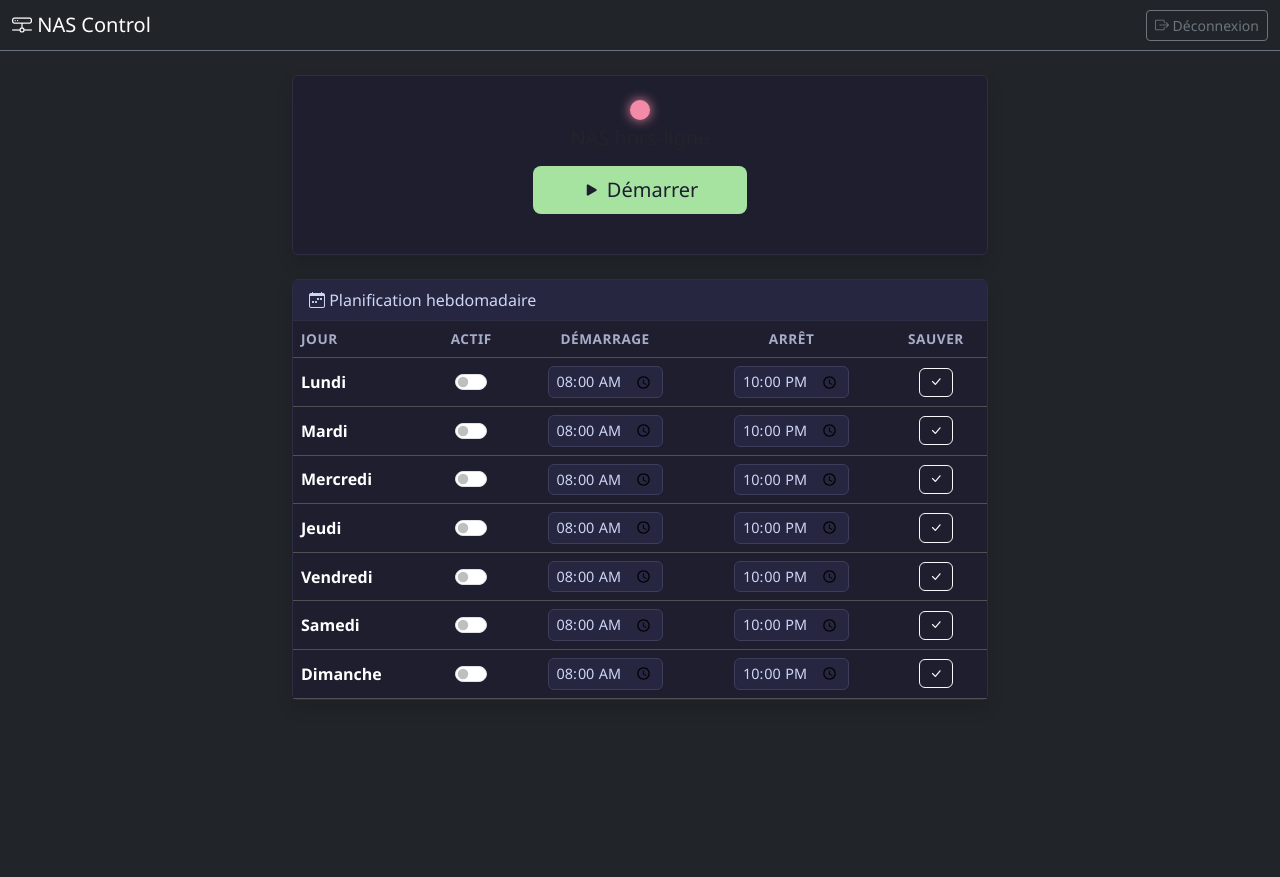
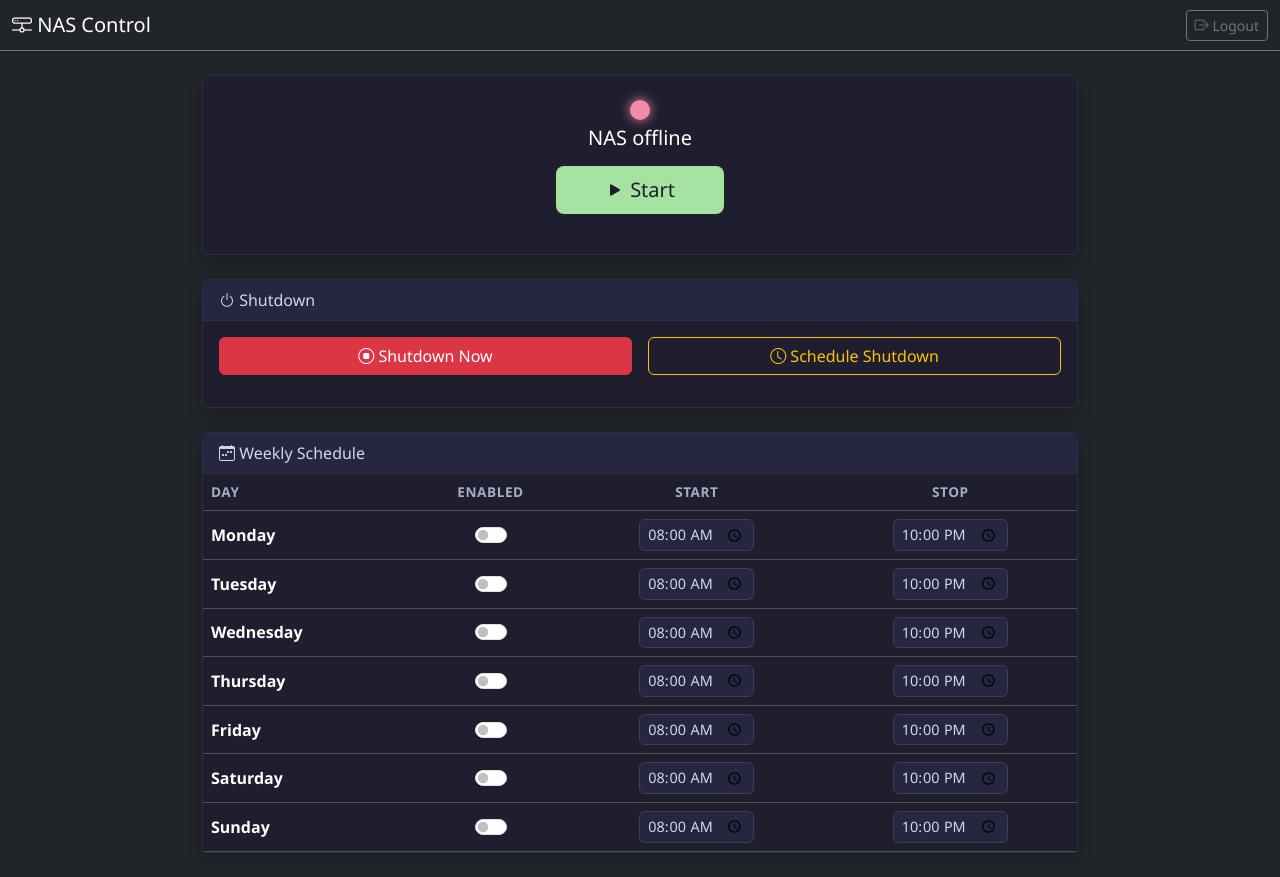
Before and after one commit to jitrack/RaspiWakeOnLan, a Flask app: page / in a window 1280 px wide. Before the commit the page ends 700 px from the top, so only its background shows below. Run offline with Flask 3, Linux system fonts and the light colour scheme; the visitor is signed in with stand-in values (Sample User, id 1); data comes from the database, SQL or seed files in the repository; data that the repository does not hold is empty.

Commit message:
add schedule temp shutdown + change some styles

```diff
--- a/app.py
+++ b/app.py
@@ -1,5 +1,6 @@
 import logging
 from functools import wraps
+from datetime import datetime, timedelta
 
 from flask import (
     Flask,
@@ -12,9 +13,16 @@ from flask import (
 )
 
 from config import ADMIN_PASSWORD, ADMIN_USERNAME, SECRET_KEY
-from database import get_schedules, init_db, update_schedule
+from database import (
+    get_schedules,
+    init_db,
+    update_schedule,
+    add_scheduled_shutdown,
+    get_pending_shutdowns,
+    delete_scheduled_shutdown,
+)
 from nas_controller import is_nas_online, shutdown_nas, wake_nas
-from scheduler import init_scheduler, reload_schedules
+from scheduler import init_scheduler, reload_schedules, reload_one_time_shutdowns
 
 # ── Logging ──────────────────────────────────────────────────
 logging.basicConfig(
@@ -50,7 +58,7 @@ def login():
         if username == ADMIN_USERNAME and password == ADMIN_PASSWORD:
             session['logged_in'] = True
             return redirect(url_for('dashboard'))
-        error = 'Identifiants incorrects'
+        error = 'Invalid credentials'
     return render_template('login.html', error=error)
 
 
@@ -66,14 +74,14 @@ def dashboard():
     return render_template('dashboard.html')
 
 
-# ── API : état du NAS ────────────────────────────────────────
+# ── API: NAS status ──────────────────────────────────────────
 @app.route('/api/status')
 @login_required
 def api_status():
     return jsonify(online=is_nas_online())
 
 
-# ── API : démarrer / arrêter ─────────────────────────────────
+# ── API: start / stop ────────────────────────────────────────
 @app.route('/api/start', methods=['POST'])
 @login_required
 def api_start():
@@ -88,7 +96,7 @@ def api_stop():
     return jsonify(success=ok, message=msg)
 
 
-# ── API : planifications ─────────────────────────────────────
+# ── API: weekly schedules ────────────────────────────────────
 @app.route('/api/schedules')
 @login_required
 def api_get_schedules():
@@ -99,7 +107,7 @@ def api_get_schedules():
 @login_required
 def api_update_schedule(day: int):
     if day < 0 or day > 6:
-        return jsonify(success=False, message='Jour invalide'), 400
+        return jsonify(success=False, message='Invalid day'), 400
 
     data = request.get_json(force=True)
     start_time = data.get('start_time', '08:00')
@@ -111,7 +119,43 @@ def api_update_schedule(day: int):
     return jsonify(success=True)
 
 
-# ── Démarrage ────────────────────────────────────────────────
+# ── API: one-time scheduled shutdowns ────────────────────────
+@app.route('/api/scheduled-shutdowns', methods=['GET'])
+@login_required
+def api_get_scheduled_shutdowns():
+    return jsonify(shutdowns=get_pending_shutdowns())
+
+
+@app.route('/api/scheduled-shutdowns', methods=['POST'])
+@login_required
+def api_add_scheduled_shutdown():
+    data = request.get_json(force=True)
+    scheduled_at = data.get('scheduled_at')  # ISO datetime string
+
+    if not scheduled_at:
+        return jsonify(success=False, message='Missing scheduled_at'), 400
+
+    try:
+        dt = datetime.fromisoformat(scheduled_at)
+        if dt <= datetime.now():
+            return jsonify(success=False, message='Time must be in the future'), 400
+
+        add_scheduled_shutdown(scheduled_at)
+        reload_one_time_shutdowns()
+        return jsonify(success=True, message=f'Shutdown scheduled for {dt.strftime("%Y-%m-%d %H:%M")}')
+    except ValueError:
+        return jsonify(success=False, message='Invalid datetime format'), 400
+
+
+@app.route('/api/scheduled-shutdowns/<int:shutdown_id>', methods=['DELETE'])
+@login_required
+def api_delete_scheduled_shutdown(shutdown_id: int):
+    delete_scheduled_shutdown(shutdown_id)
+    reload_one_time_shutdowns()
+    return jsonify(success=True)
+
+
+# ── Startup ──────────────────────────────────────────────────
 with app.app_context():
     init_db()
     init_scheduler()
--- a/config.py
+++ b/config.py
@@ -14,11 +14,11 @@ NAS_SSH_PORT     = 22
 NAS_SSH_KEY_PATH = os.path.expanduser('~/.ssh/nas')
 
 # ---------- Authentification web ----------
-ADMIN_USERNAME = 'admin'
+ADMIN_USERNAME = 'jitrack'
 ADMIN_PASSWORD = 'Harko-yann96'              # ⚠ À modifier !
 
 # ---------- Flask ----------
-SECRET_KEY = 'change-this-secret-key'    # ⚠ À modifier !
+SECRET_KEY = '2Yfq6ZaMrfFigT'    # ⚠ À modifier !
 
 # ---------- Base de données ----------
 DATABASE_PATH = os.path.join(
--- a/static/css/style.css
+++ b/static/css/style.css
@@ -65,7 +65,11 @@ body {
   50%      { opacity: .4; }
 }
 
-/* ── Bouton power ────────────────────────────────────── */
+#status-text {
+  color: #ffffff !important;
+}
+
+/* ── Power button ────────────────────────────────────── */
 #power-btn.btn-start {
   background-color: #a6e3a1;
   color: #1e1e2e;
@@ -102,7 +106,8 @@ body {
   color: #a6adc8;
 }
 
-.table-dark input[type="time"] {
+.table-dark input[type="time"],
+.table-dark input[type="date"] {
   background: #262640;
   border: 1px solid #3d3d5c;
   color: #cdd6f4;
--- a/static/js/app.js
+++ b/static/js/app.js
@@ -1,19 +1,31 @@
-// ── Constantes ──────────────────────────────────────────────
-const DAYS = ['Lundi', 'Mardi', 'Mercredi', 'Jeudi', 'Vendredi', 'Samedi', 'Dimanche'];
-const STATUS_POLL_MS = 5000; // poll toutes les 5 s
+// ── Constants ───────────────────────────────────────────────
+const DAYS = ['Monday', 'Tuesday', 'Wednesday', 'Thursday', 'Friday', 'Saturday', 'Sunday'];
+const STATUS_POLL_MS = 5000; // poll every 5 seconds
 
-// ── État local ──────────────────────────────────────────────
-let nasOnline   = null;   // true | false | null (inconnu)
-let actionPending = false;
+// ── Local state ─────────────────────────────────────────────
+let nasOnline      = null;   // true | false | null (unknown)
+let actionPending  = false;
+let lastMessage    = '';     // persist success message
+let lastMessageType = '';    // 'ok' | 'err'
+let lastScheduleOffset = 5;  // minutes offset for schedule, persisted
 
-// ── Éléments DOM ────────────────────────────────────────────
-const statusDot   = document.getElementById('status-indicator');
-const statusText  = document.getElementById('status-text');
-const powerBtn    = document.getElementById('power-btn');
-const powerIcon   = document.getElementById('power-icon');
-const powerLabel  = document.getElementById('power-label');
-const feedback    = document.getElementById('action-feedback');
-const schedBody   = document.getElementById('schedule-body');
+// ── DOM elements ────────────────────────────────────────────
+const statusDot       = document.getElementById('status-indicator');
+const statusText      = document.getElementById('status-text');
+const powerBtn        = document.getElementById('power-btn');
+const powerIcon       = document.getElementById('power-icon');
+const powerLabel      = document.getElementById('power-label');
+const feedback        = document.getElementById('action-feedback');
+const schedBody       = document.getElementById('schedule-body');
+
+const shutdownNowBtn     = document.getElementById('shutdown-now-btn');
+const scheduleShutdownBtn = document.getElementById('schedule-shutdown-btn');
+const scheduleForm       = document.getElementById('schedule-form');
+const scheduleDate       = document.getElementById('schedule-date');
+const scheduleTime       = document.getElementById('schedule-time');
+const scheduleConfirmBtn = document.getElementById('schedule-confirm-btn');
+const scheduleFeedback   = document.getElementById('schedule-feedback');
+const scheduledList      = document.getElementById('scheduled-list');
 
 // ═══════════════════════════════════════════════════════════
 //  STATUS
@@ -31,15 +43,15 @@ async function fetchStatus() {
 
 function renderStatus() {
   if (actionPending) {
-    statusDot.className  = 'status-dot pending';
-    statusText.textContent = 'Action en cours…';
+    statusDot.className    = 'status-dot pending';
+    statusText.textContent = 'Action in progress…';
     powerBtn.disabled = true;
     return;
   }
 
   if (nasOnline === null) {
-    statusDot.className  = 'status-dot offline';
-    statusText.textContent = 'État inconnu';
+    statusDot.className    = 'status-dot offline';
+    statusText.textContent = 'Unknown state';
     powerBtn.disabled = true;
     return;
   }
@@ -48,16 +60,22 @@ function renderStatus() {
 
   if (nasOnline) {
     statusDot.className    = 'status-dot online';
-    statusText.textContent = 'NAS en ligne';
+    statusText.textContent = 'NAS online';
     powerBtn.className     = 'btn btn-lg px-5 btn-stop';
     powerIcon.className    = 'bi bi-stop-fill';
-    powerLabel.textContent = 'Éteindre';
+    powerLabel.textContent = 'Stop';
   } else {
     statusDot.className    = 'status-dot offline';
-    statusText.textContent = 'NAS hors-ligne';
+    statusText.textContent = 'NAS offline';
     powerBtn.className     = 'btn btn-lg px-5 btn-start';
     powerIcon.className    = 'bi bi-play-fill';
-    powerLabel.textContent = 'Démarrer';
+    powerLabel.textContent = 'Start';
+  }
+
+  // Show persisted message if exists
+  if (lastMessage) {
+    feedback.className   = `mt-3 small feedback-${lastMessageType}`;
+    feedback.textContent = lastMessage;
   }
 }
 
@@ -69,24 +87,25 @@ powerBtn.addEventListener('click', async () => {
   actionPending = true;
   renderStatus();
   feedback.textContent = '';
+  lastMessage = '';
 
   try {
     const res  = await fetch(endpoint, { method: 'POST' });
     const data = await res.json();
 
     if (data.success) {
-      feedback.className   = 'mt-3 small feedback-ok';
-      feedback.textContent = data.message;
+      lastMessageType = 'ok';
+      lastMessage = data.message;
     } else {
-      feedback.className   = 'mt-3 small feedback-err';
-      feedback.textContent = '⚠ ' + data.message;
+      lastMessageType = 'err';
+      lastMessage = '⚠ ' + data.message;
     }
   } catch (err) {
-    feedback.className   = 'mt-3 small feedback-err';
-    feedback.textContent = '⚠ Erreur réseau';
+    lastMessageType = 'err';
+    lastMessage = '⚠ Network error';
   }
 
-  // Laisser le temps au NAS de démarrer/s'éteindre avant de re-poll
+  // Wait for NAS to start/stop before re-polling
   setTimeout(() => {
     actionPending = false;
     fetchStatus();
@@ -94,7 +113,131 @@ powerBtn.addEventListener('click', async () => {
 });
 
 // ═══════════════════════════════════════════════════════════
-//  PLANIFICATION
+//  SHUTDOWN NOW
+// ═══════════════════════════════════════════════════════════
+shutdownNowBtn.addEventListener('click', async () => {
+  if (!confirm('Shutdown NAS now?')) return;
+
+  shutdownNowBtn.disabled = true;
+  try {
+    const res  = await fetch('/api/stop', { method: 'POST' });
+    const data = await res.json();
+
+    alert(data.success ? data.message : '⚠ ' + data.message);
+  } catch {
+    alert('⚠ Network error');
+  }
+  shutdownNowBtn.disabled = false;
+  fetchStatus();
+});
+
+// ═══════════════════════════════════════════════════════════
+//  SCHEDULED SHUTDOWN
+// ═══════════════════════════════════════════════════════════
+scheduleShutdownBtn.addEventListener('click', () => {
+  const isVisible = scheduleForm.style.display !== 'none';
+  scheduleForm.style.display = isVisible ? 'none' : 'block';
+
+  if (!isVisible) {
+    // Set default to current date/time + offset
+    const now = new Date();
+    now.setMinutes(now.getMinutes() + lastScheduleOffset);
+
+    const dateStr = now.toISOString().split('T')[0];
+    const timeStr = now.toTimeString().substring(0, 5);
+
+    scheduleDate.value = dateStr;
+    scheduleTime.value = timeStr;
+  }
+});
+
+scheduleConfirmBtn.addEventListener('click', async () => {
+  const date = scheduleDate.value;
+  const time = scheduleTime.value;
+
+  if (!date || !time) {
+    scheduleFeedback.className   = 'mt-2 small feedback-err';
+    scheduleFeedback.textContent = '⚠ Please select date and time';
+    return;
+  }
+
+  const scheduledAt = `${date}T${time}:00`;
+
+  // Update last offset
+  const now = new Date();
+  const scheduled = new Date(scheduledAt);
+  lastScheduleOffset = Math.round((scheduled - now) / 60000);
+
+  try {
+    const res = await fetch('/api/scheduled-shutdowns', {
+      method: 'POST',
+      headers: { 'Content-Type': 'application/json' },
+      body: JSON.stringify({ scheduled_at: scheduledAt }),
+    });
+    const data = await res.json();
+
+    if (data.success) {
+      scheduleFeedback.className   = 'mt-2 small feedback-ok';
+      scheduleFeedback.textContent = '✓ ' + data.message;
+      scheduleForm.style.display = 'none';
+      loadScheduledShutdowns();
+    } else {
+      scheduleFeedback.className   = 'mt-2 small feedback-err';
+      scheduleFeedback.textContent = '⚠ ' + data.message;
+    }
+  } catch {
+    scheduleFeedback.className   = 'mt-2 small feedback-err';
+    scheduleFeedback.textContent = '⚠ Network error';
+  }
+});
+
+async function loadScheduledShutdowns() {
+  try {
+    const res  = await fetch('/api/scheduled-shutdowns');
+    const data = await res.json();
+    renderScheduledShutdowns(data.shutdowns);
+  } catch {
+    scheduledList.innerHTML = '<div class=\"small text-danger\">Error loading scheduled shutdowns</div>';
+  }
+}
+
+function renderScheduledShutdowns(shutdowns) {
+  if (!shutdowns || shutdowns.length === 0) {
+    scheduledList.innerHTML = '';
+    return;
+  }
+
+  scheduledList.innerHTML = '<div class=\"small text-muted mt-2 mb-1\">Scheduled shutdowns:</div>';
+
+  shutdowns.forEach(s => {
+    const dt = new Date(s.scheduled_at);
+    const dateStr = dt.toLocaleString('en-US', {
+      month: 'short', day: 'numeric', hour: '2-digit', minute: '2-digit'
+    });
+
+    const div = document.createElement('div');
+    div.className = 'scheduled-item';
+    div.innerHTML = `
+      <span class=\"scheduled-item-time\"><i class=\"bi bi-clock\"></i> ${dateStr}</span>
+      <button class=\"btn btn-sm btn-outline-danger\" onclick=\"deleteScheduledShutdown(${s.id})\">
+        <i class=\"bi bi-trash\"></i>
+      </button>
+    `;
+    scheduledList.appendChild(div);
+  });
+}
+
+async function deleteScheduledShutdown(id) {
+  try {
+    await fetch(`/api/scheduled-shutdowns/${id}`, { method: 'DELETE' });
+    loadScheduledShutdowns();
+  } catch {
+    alert('⚠ Failed to delete');
+  }
+}
+
+// ═══════════════════════════════════════════════════════════
+//  WEEKLY SCHEDULE (auto-save on change)
 // ═══════════════════════════════════════════════════════════
 async function loadSchedules() {
   try {
@@ -102,7 +245,7 @@ async function loadSchedules() {
     const data = await res.json();
     renderSchedules(data.schedules);
   } catch {
-    schedBody.innerHTML = '<tr><td colspan="5" class="text-center">Erreur de chargement</td></tr>';
+    schedBody.innerHTML = '<tr><td colspan=\"4\" class=\"text-center\">Error loading schedules</td></tr>';
   }
 }
 
@@ -112,54 +255,60 @@ function renderSchedules(schedules) {
   schedules.forEach(s => {
     const tr = document.createElement('tr');
     tr.innerHTML = `
-      <td class="fw-semibold">${DAYS[s.day_of_week]}</td>
-      <td class="text-center">
-        <div class="form-check form-switch d-flex justify-content-center mb-0">
-          <input class="form-check-input" type="checkbox"
-                 id="en-${s.day_of_week}" ${s.enabled ? 'checked' : ''}>
+      <td class=\"fw-semibold\">${DAYS[s.day_of_week]}</td>
+      <td class=\"text-center\">
+        <div class=\"form-check form-switch d-flex justify-content-center mb-0\">
+          <input class=\"form-check-input\" type=\"checkbox\"
+                 data-day=\"${s.day_of_week}\" data-field=\"enabled\"
+                 ${s.enabled ? 'checked' : ''}>
         </div>
       </td>
-      <td class="text-center">
-        <input type="time" id="start-${s.day_of_week}" value="${s.start_time}">
+      <td class=\"text-center\">
+        <input type=\"time\" value=\"${s.start_time}\"
+               data-day=\"${s.day_of_week}\" data-field=\"start\">
       </td>
-      <td class="text-center">
-        <input type="time" id="stop-${s.day_of_week}" value="${s.stop_time}">
-      </td>
-      <td class="text-center">
-        <button class="btn btn-outline-light btn-save-day"
-                onclick="saveDay(${s.day_of_week})" title="Sauver">
-          <i class="bi bi-check-lg"></i>
-        </button>
+      <td class=\"text-center\">
+        <input type=\"time\" value=\"${s.stop_time}\"
+               data-day=\"${s.day_of_week}\" data-field=\"stop\">
       </td>
     `;
     schedBody.appendChild(tr);
   });
+
+  // Attach auto-save listeners
+  schedBody.querySelectorAll('input[type=\"checkbox\"], input[type=\"time\"]').forEach(input => {
+    input.addEventListener('change', handleScheduleChange);
+  });
 }
 
-async function saveDay(day) {
-  const enabled    = document.getElementById(`en-${day}`).checked;
-  const start_time = document.getElementById(`start-${day}`).value;
-  const stop_time  = document.getElementById(`stop-${day}`).value;
+async function handleScheduleChange(e) {
+  const day = parseInt(e.target.dataset.day);
+  const field = e.target.dataset.field;
+
+  // Get current values for this day
+  const row = e.target.closest('tr');
+  const enabled = row.querySelector('input[type=\"checkbox\"]').checked;
+  const start = row.querySelector('input[data-field=\"start\"]').value;
+  const stop = row.querySelector('input[data-field=\"stop\"]').value;
 
   try {
     const res = await fetch(`/api/schedules/${day}`, {
       method: 'PUT',
       headers: { 'Content-Type': 'application/json' },
-      body: JSON.stringify({ enabled, start_time, stop_time }),
+      body: JSON.stringify({
+        enabled: enabled,
+        start_time: start,
+        stop_time: stop
+      }),
     });
-    const data = await res.json();
 
-    // Flash row
-    const btn = document.querySelector(`#schedule-body tr:nth-child(${day + 1}) .btn-save-day`);
-    if (data.success) {
-      btn.classList.replace('btn-outline-light', 'btn-success');
-      setTimeout(() => btn.classList.replace('btn-success', 'btn-outline-light'), 1200);
-    } else {
-      btn.classList.replace('btn-outline-light', 'btn-danger');
-      setTimeout(() => btn.classList.replace('btn-danger', 'btn-outline-light'), 1200);
+    if (res.ok) {
+      // Visual feedback: flash the row
+      row.style.backgroundColor = 'rgba(166, 227, 161, 0.1)';
+      setTimeout(() => row.style.backgroundColor = '', 800);
     }
   } catch {
-    alert('Erreur réseau');
+    alert('⚠ Failed to save schedule');
   }
 }
 
@@ -168,4 +317,5 @@ async function saveDay(day) {
 // ═══════════════════════════════════════════════════════════
 fetchStatus();
 loadSchedules();
+loadScheduledShutdowns();
 setInterval(fetchStatus, STATUS_POLL_MS);
--- a/templates/dashboard.html
+++ b/templates/dashboard.html
@@ -1,5 +1,5 @@
 <!DOCTYPE html>
-<html lang="fr">
+<html lang="en">
 <head>
   <meta charset="UTF-8">
   <meta name="viewport" content="width=device-width, initial-scale=1">
@@ -19,18 +19,18 @@
         <i class="bi bi-hdd-network"></i> NAS Control
       </span>
       <a href="{{ url_for('logout') }}" class="btn btn-outline-secondary btn-sm">
-        <i class="bi bi-box-arrow-right"></i> Déconnexion
+        <i class="bi bi-box-arrow-right"></i> Logout
       </a>
     </div>
   </nav>
 
-  <div class="container py-4" style="max-width: 720px;">
+  <div class="container py-4" style="max-width: 900px;">
 
-    <!-- ─── Carte état + bouton ─── -->
+    <!-- ─── Status + Power Button ─── -->
     <div class="card bg-card shadow mb-4">
       <div class="card-body text-center py-4">
         <div id="status-indicator" class="status-dot offline mb-3"></div>
-        <h5 id="status-text" class="mb-3">Vérification…</h5>
+        <h5 id="status-text" class="mb-3 text-white">Checking…</h5>
         <button id="power-btn" class="btn btn-lg px-5" disabled>
           <i class="bi" id="power-icon"></i>
           <span id="power-label">…</span>
@@ -39,21 +39,64 @@
       </div>
     </div>
 
-    <!-- ─── Carte planification ─── -->
+    <!-- ─── Shutdown Box ─── -->
+    <div class="card bg-card shadow mb-4">
+      <div class="card-header">
+        <i class="bi bi-power"></i> Shutdown
+      </div>
+      <div class="card-body">
+        <div class="row g-3">
+          <div class="col-md-6">
+            <button id="shutdown-now-btn" class="btn btn-danger w-100">
+              <i class="bi bi-stop-circle"></i> Shutdown Now
+            </button>
+          </div>
+          <div class="col-md-6">
+            <button id="schedule-shutdown-btn" class="btn btn-outline-warning w-100">
+              <i class="bi bi-clock"></i> Schedule Shutdown
+            </button>
+          </div>
+        </div>
+
+        <!-- Schedule Shutdown Form (hidden by default) -->
+        <div id="schedule-form" class="mt-3" style="display:none;">
+          <div class="row g-2 align-items-end">
+            <div class="col-md-4">
+              <label for="schedule-date" class="form-label small">Date</label>
+              <input type="date" id="schedule-date" class="form-control">
+            </div>
+            <div class="col-md-3">
+              <label for="schedule-time" class="form-label small">Time</label>
+              <input type="time" id="schedule-time" class="form-control">
+            </div>
+            <div class="col-md-5">
+              <button id="schedule-confirm-btn" class="btn btn-warning w-100">
+                <i class="bi bi-check-lg"></i> Confirm Schedule
+              </button>
+            </div>
+          </div>
+          <div id="schedule-feedback" class="mt-2 small"></div>
+        </div>
+
+        <!-- Active Scheduled Shutdowns -->
+        <div id="scheduled-list" class="mt-3"></div>
+      </div>
+    </div>
+
+    <!-- ─── Weekly Schedule ─── -->
     <div class="card bg-card shadow">
       <div class="card-header d-flex justify-content-between align-items-center">
-        <span><i class="bi bi-calendar-week"></i> Planification hebdomadaire</span>
+        <span><i class="bi bi-calendar-week"></i> Weekly Schedule</span>
       </div>
       <div class="card-body p-0">
         <div class="table-responsive">
           <table class="table table-dark table-hover mb-0 align-middle">
             <thead>
               <tr>
-                <th>Jour</th>
-                <th class="text-center">Actif</th>
-                <th class="text-center">Démarrage</th>
-                <th class="text-center">Arrêt</th>
-                <th class="text-center">Sauver</th>
+                <th>Day</th>
+                <th class="text-center">Enabled</th>
+                <th class="text-center">Start</th>
+                <th class="text-center">Stop</th>
               </tr>
             </thead>
             <tbody id="schedule-body"></tbody>
```
Also changed, not shown: other parts of static/css/style.css (+38 -5 lines), database.py (+61 -6 lines), nas_controller.py (+9 -9 lines), scheduler.py (+37 -8 lines), templates/login.html (+5 -5 lines).
